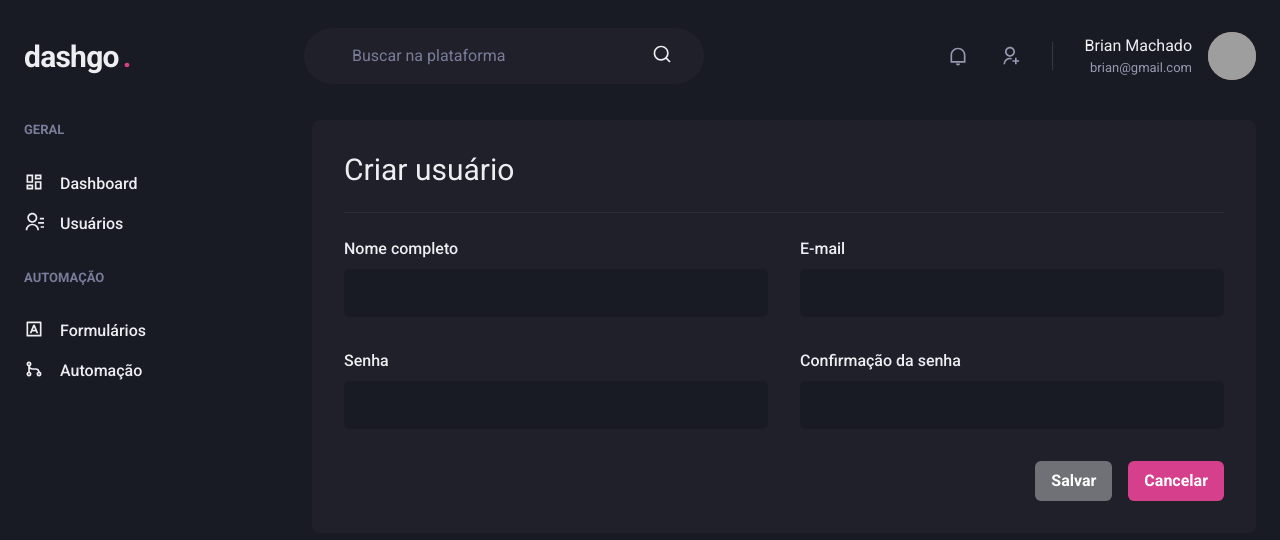
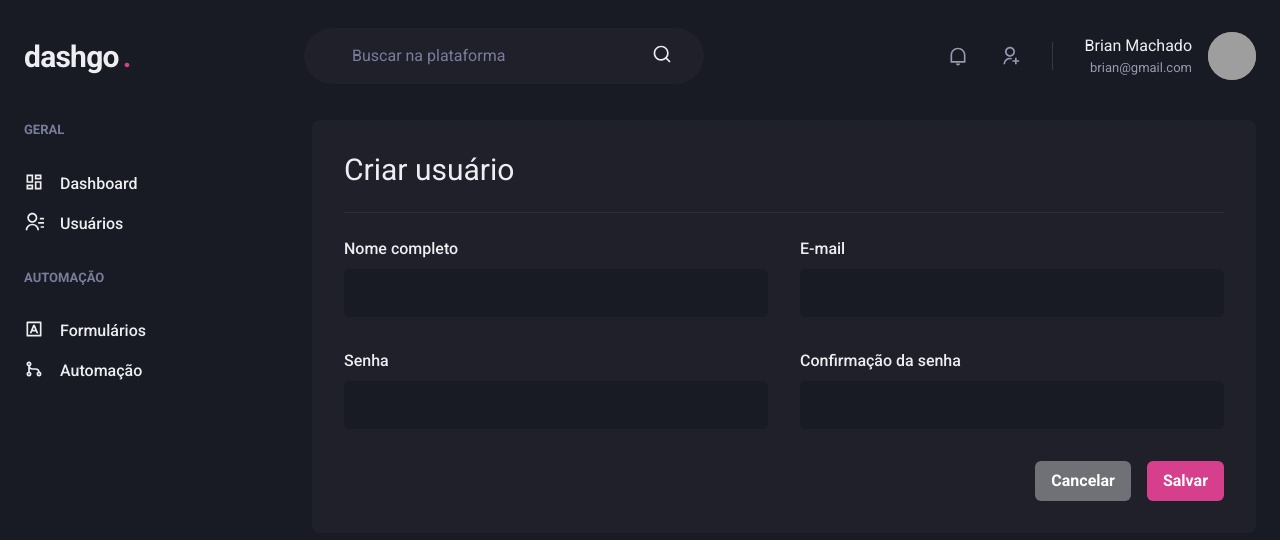
Before and after one commit to lucasdsmachado/dashgo, a Next.js app: page /users/create in a window 1280 px wide. Shown: the top 540 px of the page. Built offline with nearby package versions, Linux system fonts and the light colour scheme; grey boxes are pictures that could not be loaded.

Commit message:
fix cancel link button

```diff
--- a/src/pages/users/create.tsx
+++ b/src/pages/users/create.tsx
@@ -1,4 +1,5 @@
 import { Box, Button, Flex, Heading, Divider, VStack, SimpleGrid, HStack } from "@chakra-ui/react";
+import Link from "next/link";
 import { Input } from "../../components/Forms/Input";
 import { Header } from "../../components/Header";
 import { Sidebar } from "../../components/Sidebar";
@@ -30,8 +31,10 @@ export default function UserCreate() {
 
           <Flex mt="8" justify="flex-end">
             <HStack spacing="4">
-              <Button colorScheme="whiteAlpha">Salvar</Button>
-              <Button colorScheme="pink">Cancelar</Button>
+              <Link href="/users" passHref>
+                <Button as="a" colorScheme="whiteAlpha">Cancelar</Button>
+              </Link>
+              <Button colorScheme="pink">Salvar</Button>
             </HStack>
           </Flex>
         </Box>
```
